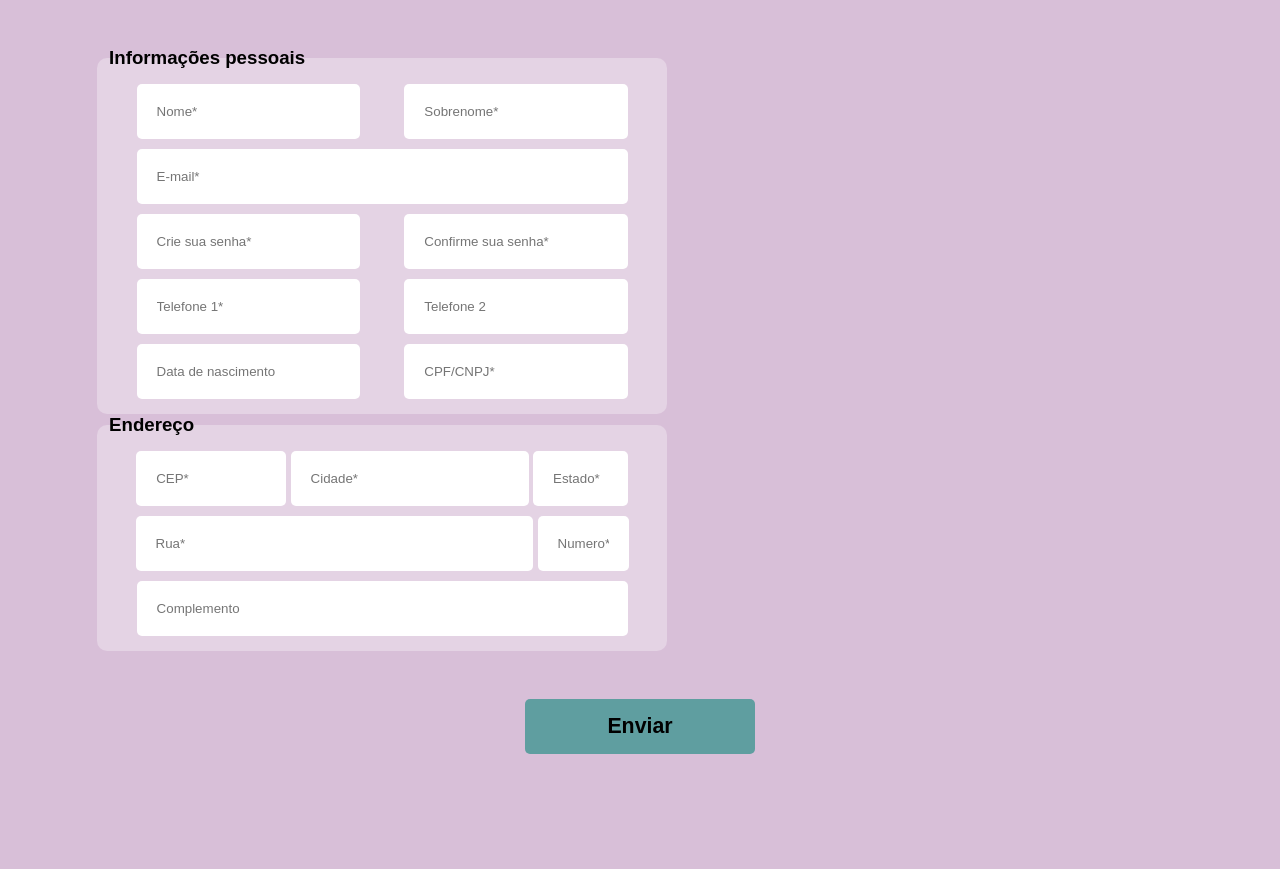
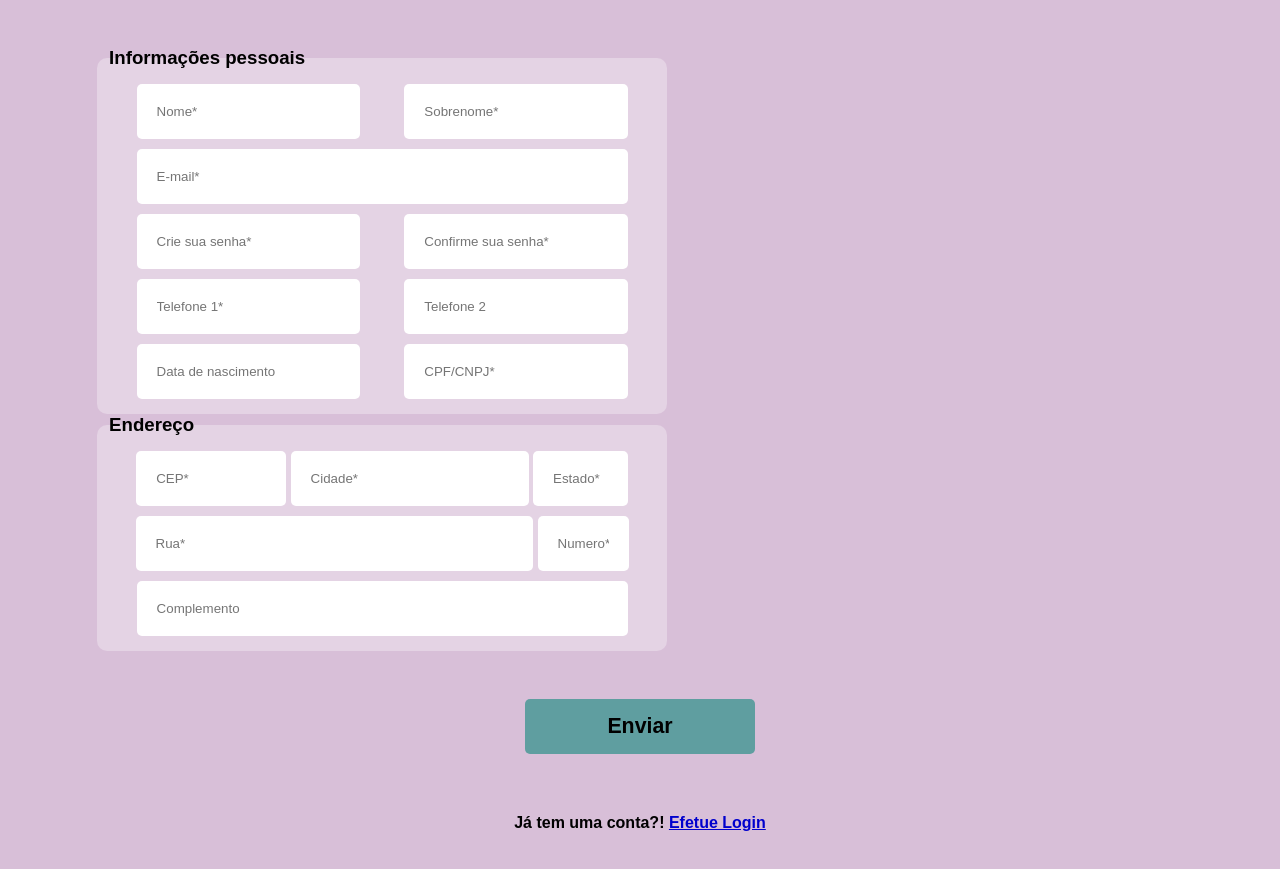
Before and after one commit to JoseCarlosCamara/plataforma_e-commerce, a plain HTML site: page signin.html in a window 1280 px wide. Shown: the part 99-968 px from the top of the page. Before the commit the page ends 933 px from the top, so only its background shows below. Drawn offline with Linux system fonts and the light colour scheme.

Commit message:
atualização na pagina de cadastro

```diff
--- a/css/login.css
+++ b/css/login.css
@@ -192,6 +192,19 @@ body{
     cursor: pointer;
 }
 
+#acessarLogin{
+    text-align: center;
+    width: 30%;
+    margin: auto;
+    margin-bottom: 50px;
+    margin-top: -20px;
+    font-weight: bold;
+}
+
+#acessarLogin span a{
+    color: mediumblue;
+}
+
 /*Fim formulario de cadastro*/
 
 .clear{
--- a/signin.html
+++ b/signin.html
@@ -54,13 +54,17 @@
                         <input type="text" placeholder="Complemento" id="complemento">
                     </div>
                 </fieldset>
-                <div class="clear
-                "></div>
+                <div class="clear"></div>
             </div>
             <br>
             <div class="clear"></div>
             <input type="button" value="Enviar" id="btnCadastrar">
         </form>
+        <div id="acessarLogin">
+            <span>
+                Já tem uma conta?! <a href="login.html">Efetue Login</a>
+            </span>
+        </div>
     </div>
 </body>
 </html>
```
